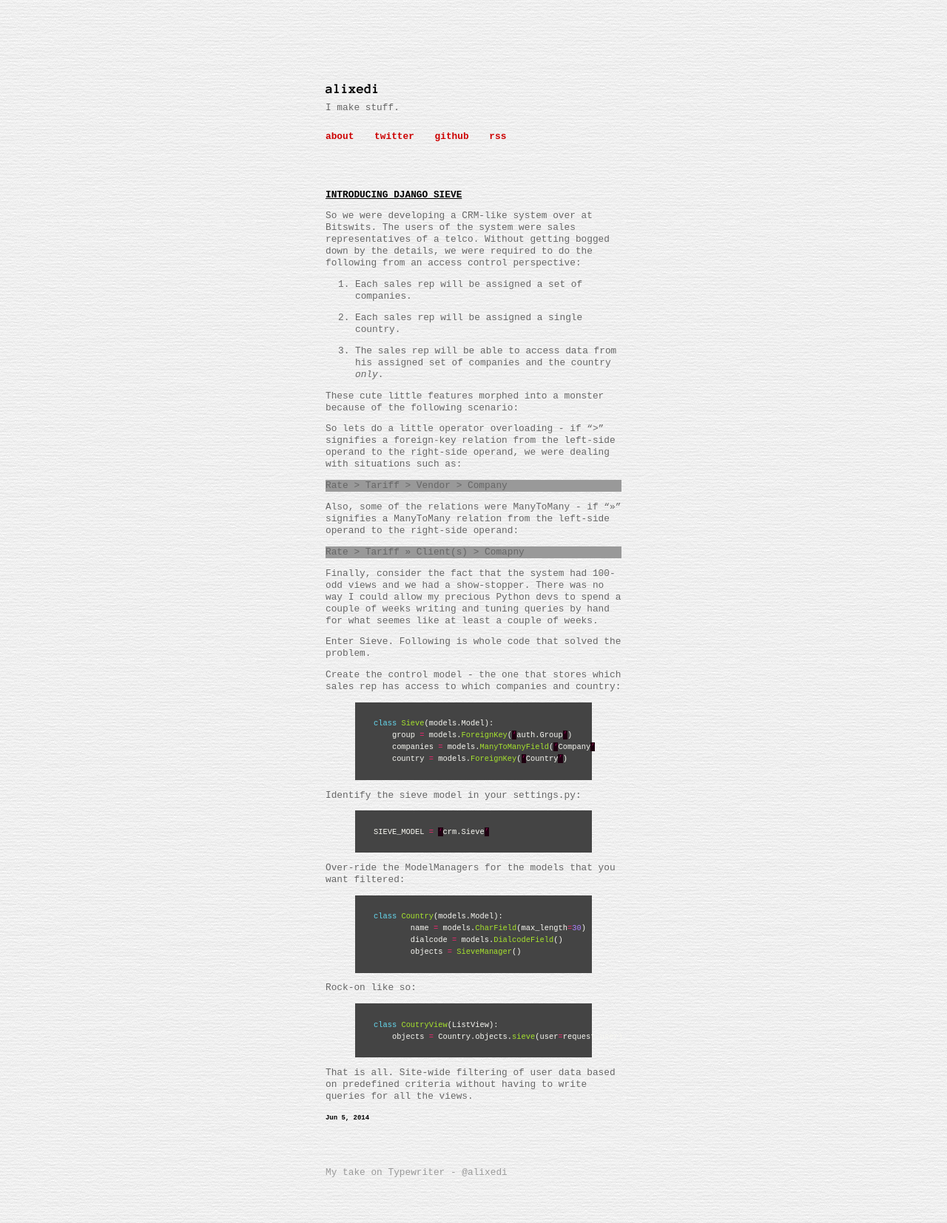
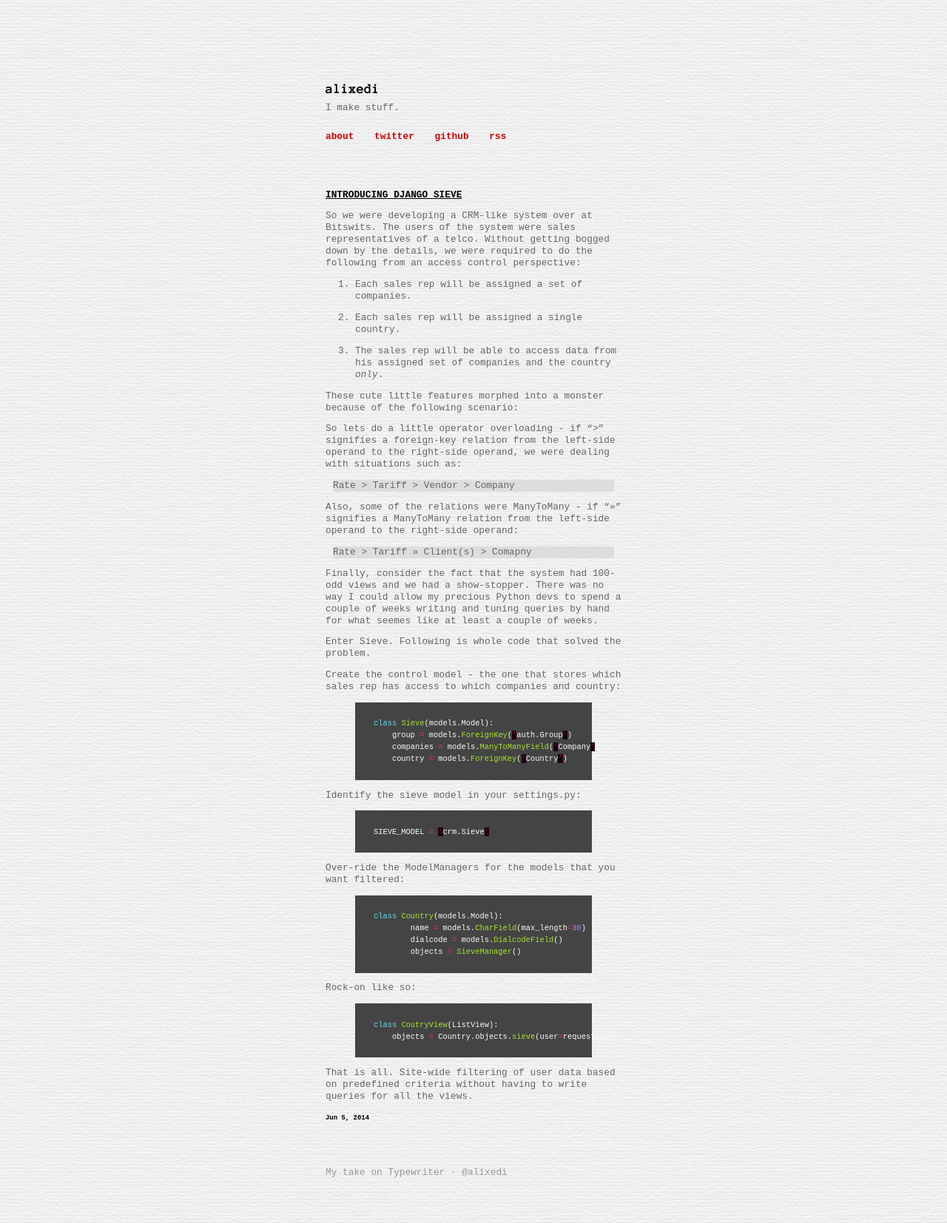
Before and after one commit to alixedi/old.alixedi.github.io, a Jekyll site: the page built from _posts/2014-06-05-introducing-django-sieve.md, in a window 1280 px wide. Shown: the whole page at 74% size. Built offline with Jekyll 4.4.1, drawn with Linux system fonts in a browser that asks for light colours.

Commit message:
Fiddling with blockquote.

```diff
--- a/css/main.css
+++ b/css/main.css
@@ -113,8 +113,7 @@ footer {
 }
 
 blockquote {
-  background-color: #999;
-  margin-left: 0px;
-  margin-right: 0px;
-  padding 5px 5px;
+  background-color: #DDD;
+  margin: 0px 10px;
+  padding 5px 20px;
 }
```
